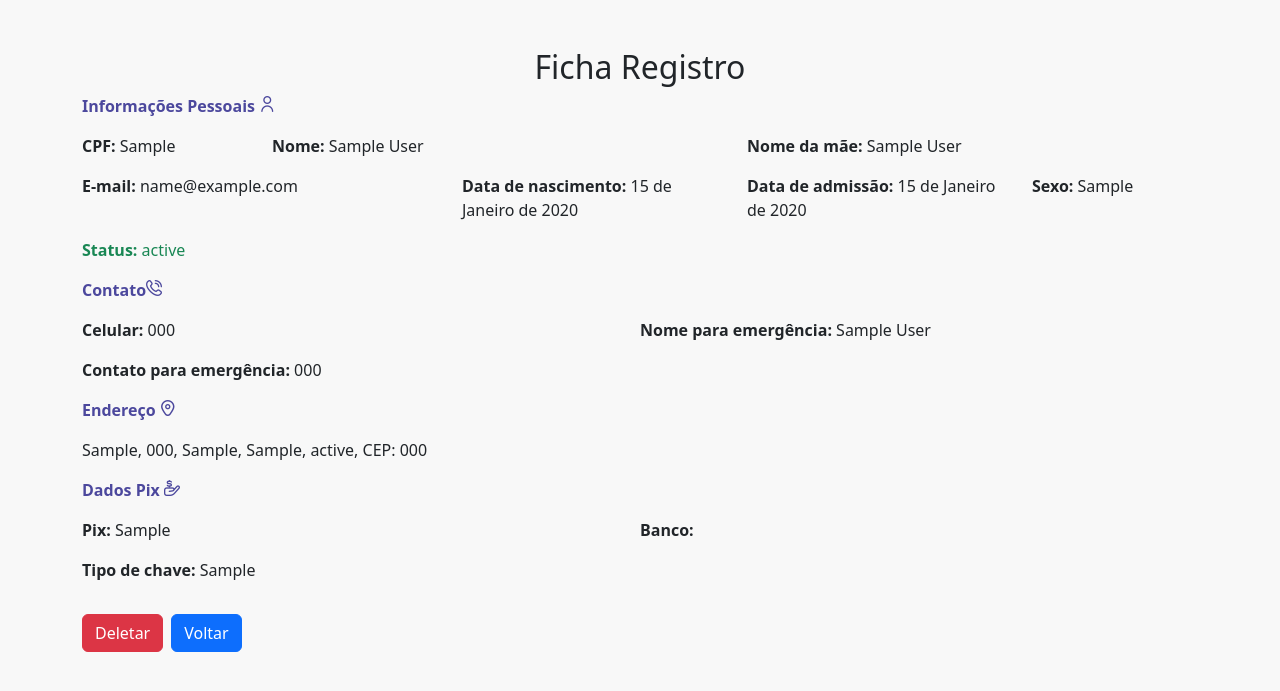
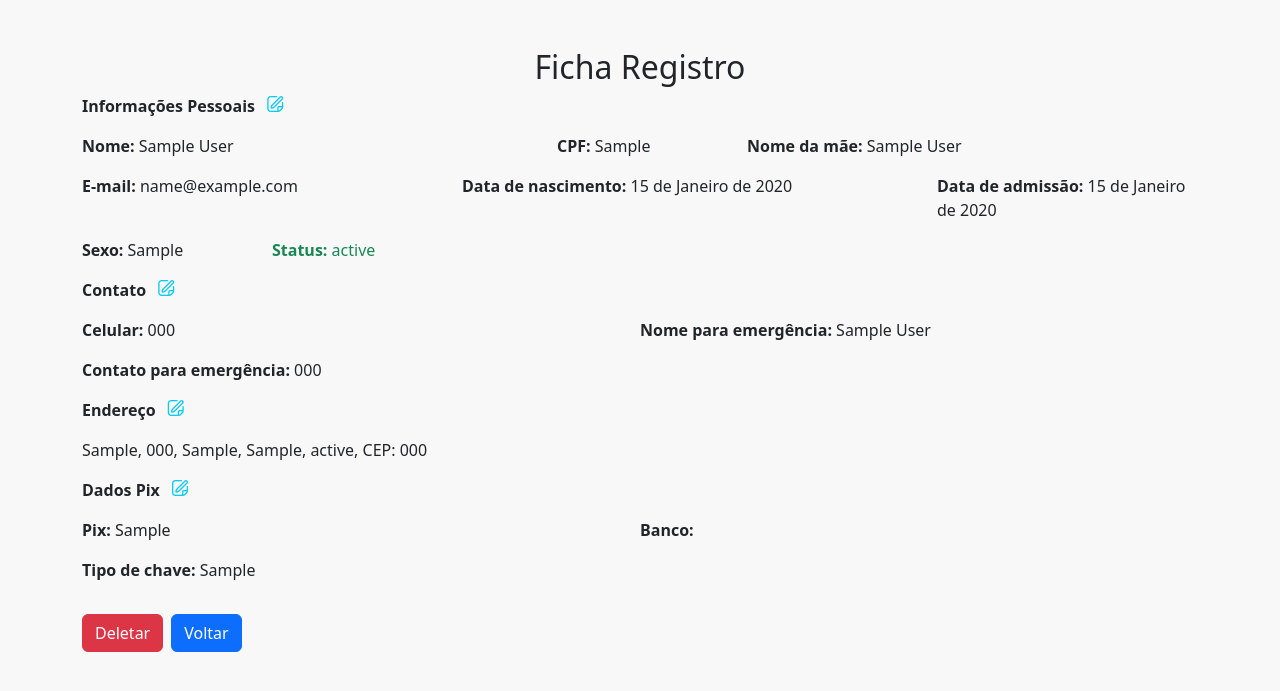
Before and after one commit to MarcosSerra1/unigestao, a Django app: page /employee/1/ in a window 1280 px wide. Shown: the part 56-747 px from the top of the page. Run offline with Django 5.2, Linux system fonts and the light colour scheme; tables that the repository leaves empty hold one stand-in row (values such as "Sample post"); some libraries are stand-ins or nearby versions.

Commit message:
💄 style: Change icons in employee details template
- Substituídos ícones antigos por ícones de edição (fi fi-rr-edit) para indicar claramente a funcionalidade de edição.
- Adicionado estilo de texto 'text-info' e margem 'ms-2' aos novos ícones.

```diff
--- a/employees/templates/employees/employee_details.html
+++ b/employees/templates/employees/employee_details.html
@@ -6,12 +6,17 @@
         <h2 class="fw-light text-align-center"><strong>Ficha Registro</strong></h2>
 
         <div class="row row-cols-lg-12">
-                <p><a href="{% url 'update_employee' pk=object.pk %}" class="custom-color"><strong>Informações Pessoais</strong> <i class="fi fi-rr-user"></i></a></p>
-                <div class="form-group col-md-2 d-flex flex-column">
-                    <p class="text-start"><strong>CPF:</strong> {{ object.cpf }}</p>
-                </div>
+            <p>
+                <strong>Informações Pessoais</strong>
+                <a href="{% url 'update_employee' pk=object.pk %}" class="custom-color">
+                    <i class="fi fi-rr-edit text-info ms-2"></i>
+                </a>
+            </p>
             <div class="col-md-5 d-flex flex-column">
                 <p class="text-start"><strong>Nome:</strong> {{ object.name }}</p>
+            </div>
+            <div class="col-md-2 d-flex flex-column">
+                <p class="text-start"><strong>CPF:</strong> {{ object.cpf }}</p>
             </div>
             <div class="col-md-5 d-flex flex-column">
                 <p class="text-start"><strong>Nome da mãe:</strong> {{ object.name_mother }}</p>
@@ -19,7 +24,7 @@
             <div class="col-md-4 d-flex flex-column">
                 <p class="text-start"><strong>E-mail:</strong> {{ object.email }}</p>
             </div>
-                <div class="col-md-3 d-flex flex-column">
+            <div class="col-md-5 d-flex flex-column">
                 <p class="text-start"><strong>Data de nascimento:</strong> {{ object.birth_date }}</p>
             </div>
             <div class="col-md-3 d-flex flex-column">
@@ -28,13 +33,17 @@
             <div class="col-md-2 d-flex flex-column">
                 <p class="text-start"><strong>Sexo:</strong> {{ object.sex }}</p>
             </div>
-                <div
-                    class="col-md-2 d-flex flex-column {% if object.status.id == 1 %}text-success{% else %}text-danger{% endif %}">
+            <div class="col-md-2 d-flex flex-column {% if object.status.id == 1 %}text-success{% else %}text-danger{% endif %}">
                 <p class="text-start"><strong>Status:</strong> {{ object.status }}</p>
             </div>
 
             <br>
-                <p><a href="{% url 'update_contact' pk=contact_info.pk %}" class="custom-color"><strong>Contato</strong><i class="fi fi-rr-phone-call"></i></a></p>
+            <p>
+                <strong>Contato</strong>
+                <a href="{% url 'update_contact' pk=contact_info.pk %}" class="custom-color">
+                    <i class="fi fi-rr-edit text-info ms-2"></i>
+                </a>
+            </p>
             <div class="row row-cols-2 row-cols-lg-2">
                 <div class="col-md-12 d-flex flex-column">
                     <p class="text-start"><strong>Celular:</strong> {{ contact_info.phone_number }}</p>
@@ -48,8 +57,12 @@
             </div>
 
             <br>
-                <p><a href="{% url 'update_address' pk=address.pk %}" class="custom-color"><strong>Endereço</strong> <i
-                            class="fi fi-rr-marker"></i></a></p>
+            <p>
+                <strong>Endereço</strong>
+                <a href="{% url 'update_address' pk=address.pk %}" class="custom-color">
+                    <i class="fi fi-rr-edit text-info ms-2"></i>
+                </a>
+            </p>
             <div class="row row-cols-2 row-cols-lg-2">
                 <div class="col-md-12 d-flex flex-column">
                     <p class="text-start">{{ object.address.street }}, {{ object.address.number }}, {{ object.address.neighborhood }}, {{ object.address.city }}, {{ object.address.state }}, CEP: {{ object.address.postal_code }}</p>
@@ -57,7 +70,12 @@
             </div>
 
             <br>
-                <p><a href="{% url 'update_form_of_payment' pk=form_of_payment.pk %}" class="custom-color"><strong>Dados Pix</strong> <i class="fi fi-rr-hand-holding-usd"></i></a></p>
+            <p>
+                <strong>Dados Pix</strong>
+                <a href="{% url 'update_form_of_payment' pk=form_of_payment.pk %}" class="custom-color">
+                    <i class="fi fi-rr-edit text-info ms-2"></i>
+                </a>
+            </p>
             <div class="row row-cols-2 row-cols-lg-2">
                 <div class="col-md-12 d-flex flex-column">
                     <p class="text-start"><strong>Pix:</strong> {{ object.formofpayment.pix }}</p>
@@ -66,8 +84,7 @@
                     <p class="form-label"><strong>Banco:</strong> {{ object.formofpayment.bank.bank }}</p>
                 </div>
                 <div class="col-md-12 d-flex flex-column">
-                        <p class="text-start"><strong>Tipo de chave:</strong> {{ object.formofpayment.type_pix.type_pix }}
-                        </p>
+                    <p class="text-start"><strong>Tipo de chave:</strong> {{ object.formofpayment.type_pix.type_pix }}</p>
                 </div>
             </div>
         </div>
```
Lines whose indentation alone changed are shown as unchanged.
